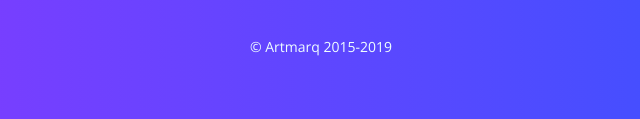
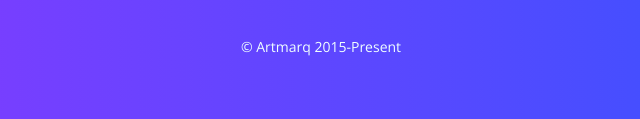
Before and after one commit to theartsnetwork/artmarqbeta, a plain HTML site: page index.html in a window 1280 px wide. Shown: the part 4490-4609 px from the top of the page, 319-959 px from the left. Drawn offline with nearby package versions, Linux system fonts and the light colour scheme; a script that the page names is missing.

Commit message:
minor update

```diff
--- a/index.html
+++ b/index.html
@@ -215,7 +215,7 @@
             </div>
         </div>
         <!--/container-->
-        <p style="color: azure">&copy; Artmarq 2015-2019</p>
+        <p style="color: azure">&copy; Artmarq 2015-Present</p>
     </div>
     <!--/level-->
     <script src="https://ajax.googleapis.com/ajax/libs/jquery/3.2.1/jquery.min.js"></script>
```
